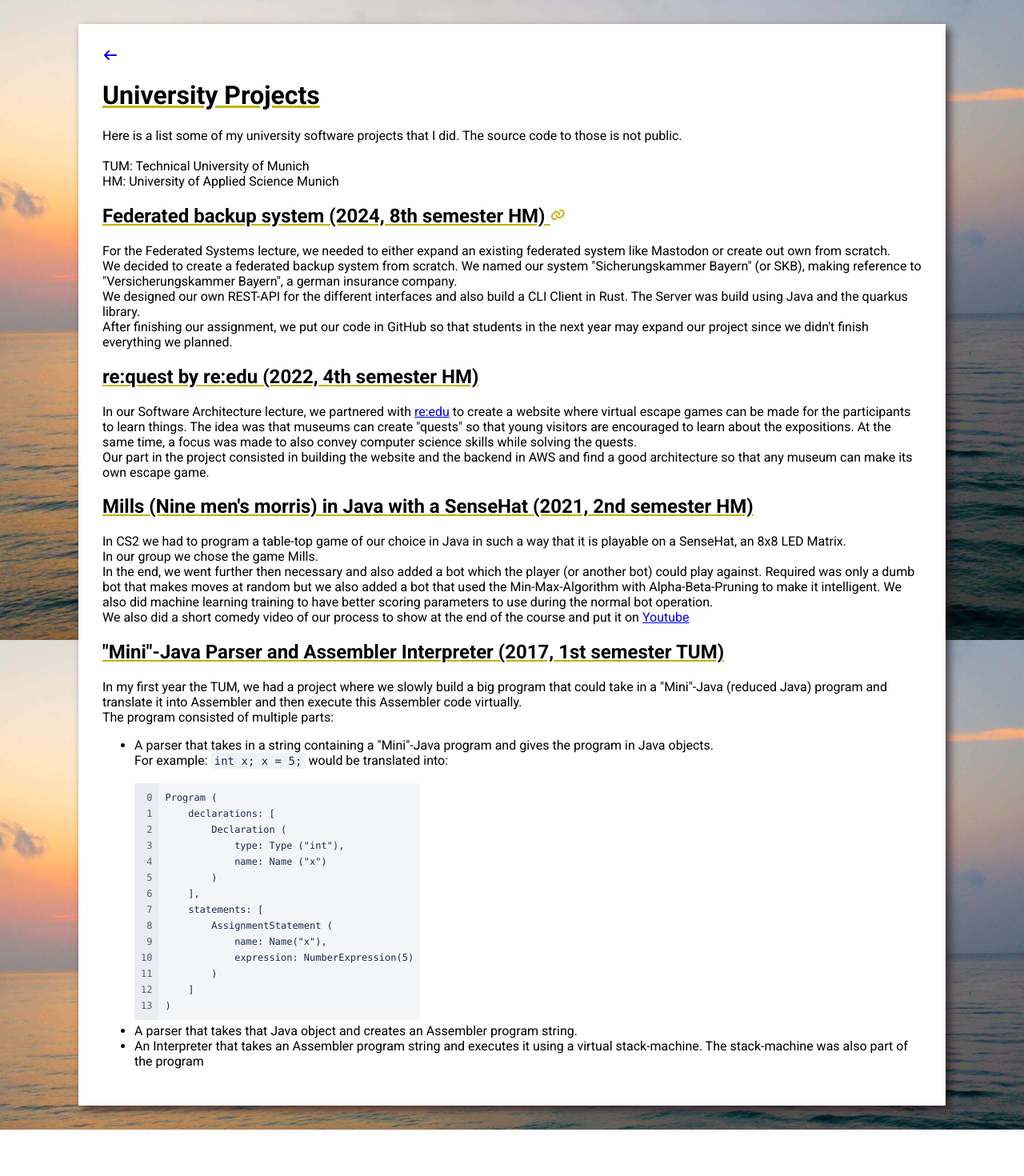
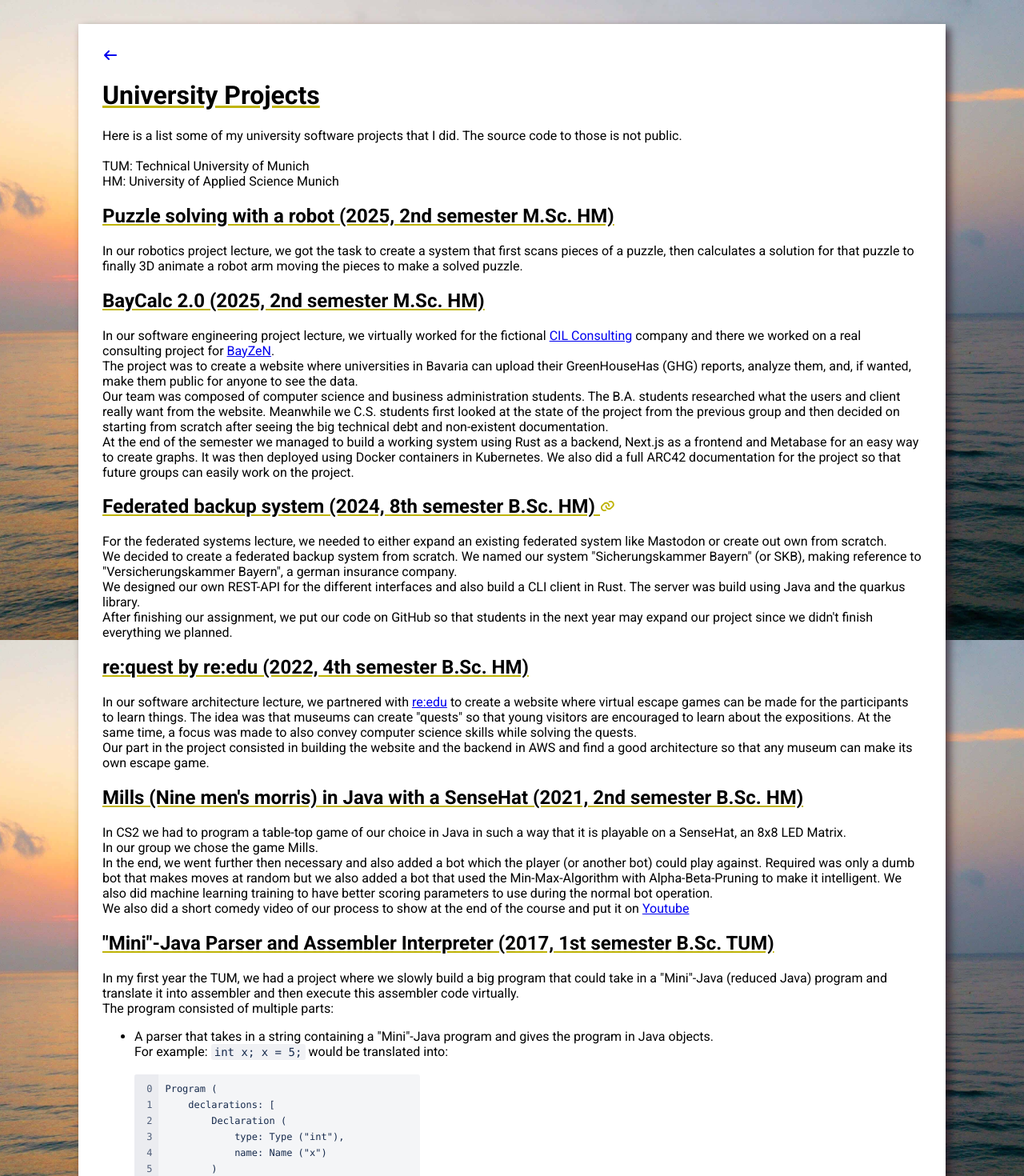
Before and after one commit to maxwai/homepage, a Next.js app: page /uni-projects in a window 1280 px wide. Shown: the top 1470 px of the page at 80% size. Before the commit the page ends 1412 px from the top, so only its background shows below. Built offline with nearby package versions, Linux system fonts and the light colour scheme.

Commit message:
updated projects

```diff
--- a/package.json
+++ b/package.json
@@ -1,6 +1,6 @@
 {
   "name": "homepage",
-  "version": "1.5.6",
+  "version": "1.5.7",
   "private": true,
   "scripts": {
     "dev": "next dev",
--- a/pages/projects/index.jsx
+++ b/pages/projects/index.jsx
@@ -37,8 +37,8 @@ export default function Projects() {
                         I made this homepage using a template of a friend. I wrote it using next.js
                         in Javascript then exported it as a static html.<br/>
                         I use next.js instead of direct HTML and CSS (which would be possible)
-                        because it is easier to develop with next.js because of the autocomplete and
-                        some helper packages.
+                        because it is easier to develop with next.js because of convenience
+                        functions and some helper packages.
                     </>
                 </>
                 <>
--- a/pages/uni-projects/index.jsx
+++ b/pages/uni-projects/index.jsx
@@ -44,71 +44,98 @@ export default function UniProjects() {
                     HM: University of Applied Science Munich
                 </>
                 <>
+                    <h2>Puzzle solving with a robot (2025, 2nd semester M.Sc. HM)</h2>
+                    <>
+                        In our robotics project lecture, we got the task to create a system that
+                        first scans pieces of a puzzle, then calculates a solution for that puzzle
+                        to finally 3D animate a robot arm moving the pieces to make a solved puzzle.
+                    </>
+                </>
+                <>
+                    <h2>BayCalc 2.0 (2025, 2nd semester M.Sc. HM)</h2>
+                    <>
+                        In our software engineering project lecture, we virtually worked for the
+                        fictional <a href="https://www.co-inno-lab.org/">CIL Consulting</a> company
+                        and there we worked on a real consulting project for <a
+                        href="https://www.bayzen.de/">BayZeN</a>.<br/>
+                        The project was to create a website where universities in Bavaria can upload
+                        their GreenHouseHas (GHG) reports, analyze them, and, if wanted, make them
+                        public for anyone to see the data.<br/>
+                        Our team was composed of computer science and business administration
+                        students. The B.A. students researched what the users and client really want
+                        from the website. Meanwhile we C.S. students first looked at the state of
+                        the project from the previous group and then decided on starting from
+                        scratch after seeing the big technical debt and non-existent
+                        documentation.<br/>
+                        At the end of the semester we managed to build a working system using Rust
+                        as a backend, Next.js as a frontend and Metabase for an easy way to create
+                        graphs. It was then deployed using Docker containers in Kubernetes. We also
+                        did a full ARC42 documentation for the project so that future groups can
+                        easily work on the project.
+                    </>
+                </>
+                <>
 
                     <h2>
                         <a href="https://github.com/maxwai/skb" className={utilStyles.headerLinks}>
-                            Federated backup system (2024, 8th semester HM) {' '}
+                            Federated backup system (2024, 8th semester B.Sc. HM) {' '}
                             <FontAwesomeIcon icon={faLink}
                                              className={utilStyles.fontAwesomeAccentColour}
                                              size="2xs"/>
                         </a>
                     </h2>
                     <>
-                        For the Federated Systems lecture, we needed to either expand an existing
+                        For the federated systems lecture, we needed to either expand an existing
                         federated system like Mastodon or create out own from scratch.<br/>
                         We decided to create a federated backup system from scratch. We named our
                         system "Sicherungskammer Bayern" (or SKB), making reference to
                         "Versicherungskammer Bayern", a german insurance company. <br/>
                         We designed our own REST-API for the different interfaces and also build a
-                        CLI Client in Rust. The Server was build using Java and the quarkus library.<br/>
-                        After finishing our assignment, we put our code in GitHub so that students
+                        CLI client in Rust. The server was build using Java and the quarkus library.<br/>
+                        After finishing our assignment, we put our code on GitHub so that students
                         in the next year may expand our project since we didn't finish everything we
                         planned.
                     </>
                 </>
                 <>
-                    <h2>re:quest by re:edu (2022, 4th semester HM)</h2>
+                    <h2>re:quest by re:edu (2022, 4th semester B.Sc. HM)</h2>
                     <>
-                        In our Software Architecture lecture, we partnered with <a
+                        In our software architecture lecture, we partnered with <a
                         href="https://reedu.de/">re:edu</a> to create a website where virtual escape
                         games can be made for the participants to learn things. The idea was that
                         museums can create "quests" so that young visitors are encouraged to learn
-                        about
-                        the expositions. At the same time, a focus was made to also convey computer
-                        science skills while solving the quests. <br/>
+                        about the expositions. At the same time, a focus was made to also convey
+                        computer science skills while solving the quests. <br/>
                         Our part in the project consisted in building the website and the backend in
-                        AWS
-                        and find a good architecture so that any museum can make its own escape
+                        AWS and find a good architecture so that any museum can make its own escape
                         game.
                     </>
                 </>
                 <>
-                    <h2>Mills (Nine men's morris) in Java with a SenseHat (2021, 2nd semester
+                    <h2>Mills (Nine men's morris) in Java with a SenseHat (2021, 2nd semester B.Sc.
                         HM)</h2>
                     <>
                         In CS2 we had to program a table-top game of our choice in Java in such a
                         way that it is playable on a SenseHat, an 8x8 LED Matrix.<br/>
-                        In our group we chose the game Mills. <br/>
+                        In our group we chose the game Mills.<br/>
                         In the end, we went further then necessary and also added a bot which the
                         player (or another bot) could play against. Required was only a dumb bot
-                        that
-                        makes moves at random but we also added a bot that used the
-                        Min-Max-Algorithm
-                        with Alpha-Beta-Pruning to make it intelligent. We also did machine learning
-                        training to have better scoring parameters to use during the normal bot
-                        operation. <br/>
+                        that makes moves at random but we also added a bot that used the
+                        Min-Max-Algorithm with Alpha-Beta-Pruning to make it intelligent. We also
+                        did machine learning training to have better scoring parameters to use
+                        during the normal bot operation. <br/>
                         We also did a short comedy video of our process to show at the end of the
-                        course
-                        and put it on <a href="https://youtu.be/zpHMkIdIgO8">Youtube</a>
+                        course and put it on <a href="https://youtu.be/zpHMkIdIgO8">Youtube</a>
                     </>
                 </>
                 <>
-                    <h2>"Mini"-Java Parser and Assembler Interpreter (2017, 1st semester TUM)</h2>
+                    <h2>"Mini"-Java Parser and Assembler Interpreter (2017, 1st semester B.Sc.
+                        TUM)</h2>
                     <>
                         In my first year the TUM, we had a project where we slowly build a big
                         program that could take in a "Mini"-Java (reduced Java) program and
-                        translate it
-                        into Assembler and then execute this Assembler code virtually. <br/>
+                        translate it into assembler and then execute this assembler code
+                        virtually. <br/>
                         The program consisted of multiple parts:
                         <ul>
                             <li>
@@ -120,14 +147,13 @@ export default function UniProjects() {
                                 <CodeBlock content={miniJavaCodeBlock}/>
                             </li>
                             <li>
-                                A parser that takes that Java object and creates an Assembler
+                                A parser that takes that Java object and creates an assembler
                                 program string.
                             </li>
                             <li>
-                                An Interpreter that takes an Assembler program string and executes
+                                An interpreter that takes an assembler program string and executes
                                 it using a virtual stack-machine. The stack-machine was also part of
-                                the
-                                program
+                                the program.
                             </li>
                         </ul>
                     </>
```
Also changed, not shown: 1 other file (tests, documents, lock files or other folders).
